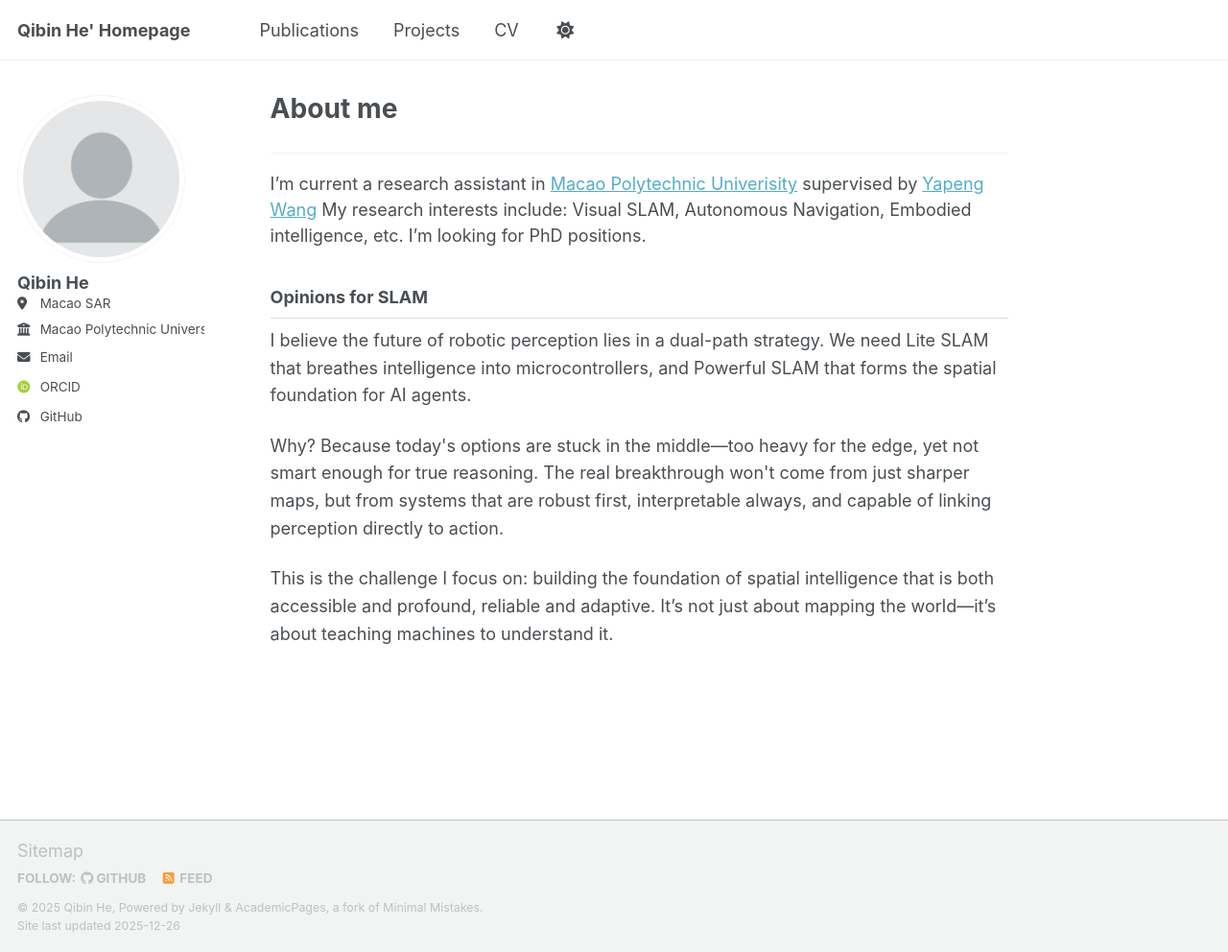
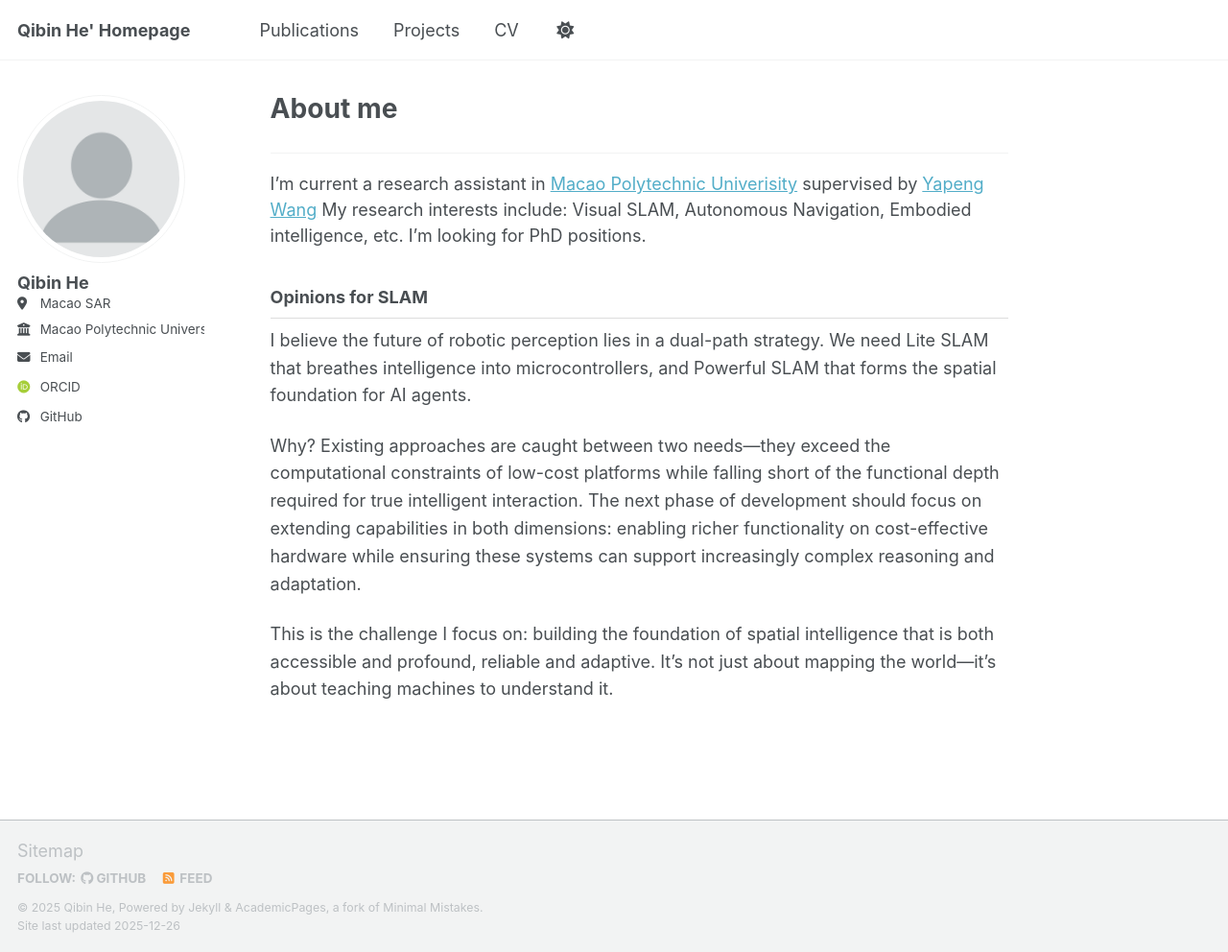
Before and after one commit to MECHA-HE/MECHA-HE.github.io, a Jekyll site: the page built from _pages/about.md, in a window 1280 px wide and 992 px high. Shown: the whole window at 96% size. Built offline with Jekyll 4.4.1, drawn with Linux system fonts in a browser that asks for light colours; some web fonts are replaced; a script bundle is joined from its source files by our own code; library files that are not in the unit come from our copies.

Commit message:
Update about.md

```diff
--- a/_pages/about.md
+++ b/_pages/about.md
@@ -17,7 +17,7 @@
   <div style="margin-bottom: 40px;">
     <h3 style="margin-top: 0; border-bottom: 1px solid #ddd; padding-bottom: 10px;">Opinions for SLAM</h3>
     <p style="line-height: 1.6;">I believe the future of robotic perception lies in a dual-path strategy. We need Lite SLAM that breathes intelligence into microcontrollers, and Powerful SLAM that forms the spatial foundation for AI agents.</p>
-    <p style="line-height: 1.6;">Why? Because today's options are stuck in the middle—too heavy for the edge, yet not smart enough for true reasoning. The real breakthrough won't come from just sharper maps, but from systems that are robust first, interpretable always, and capable of linking perception directly to action.</p>
+    <p style="line-height: 1.6;">Why? Existing approaches are caught between two needs—they exceed the computational constraints of low-cost platforms while falling short of the functional depth required for true intelligent interaction. The next phase of development should focus on extending capabilities in both dimensions: enabling richer functionality on cost-effective hardware while ensuring these systems can support increasingly complex reasoning and adaptation.</p>
     <p style="line-height: 1.6;">This is the challenge I focus on: building the foundation of spatial intelligence that is both accessible and profound, reliable and adaptive. It’s not just about mapping the world—it’s about teaching machines to understand it.</p>
 
   </div>
```
